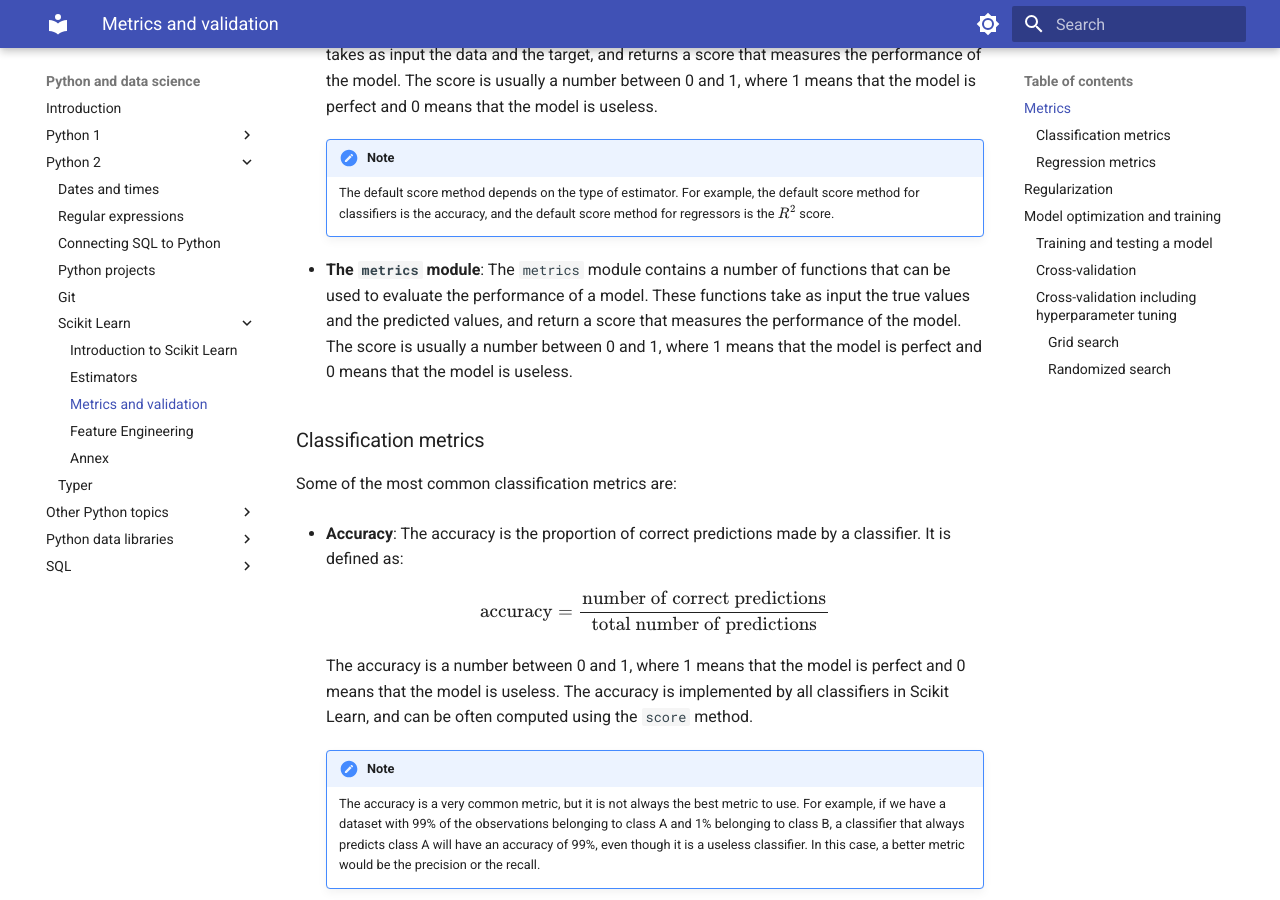
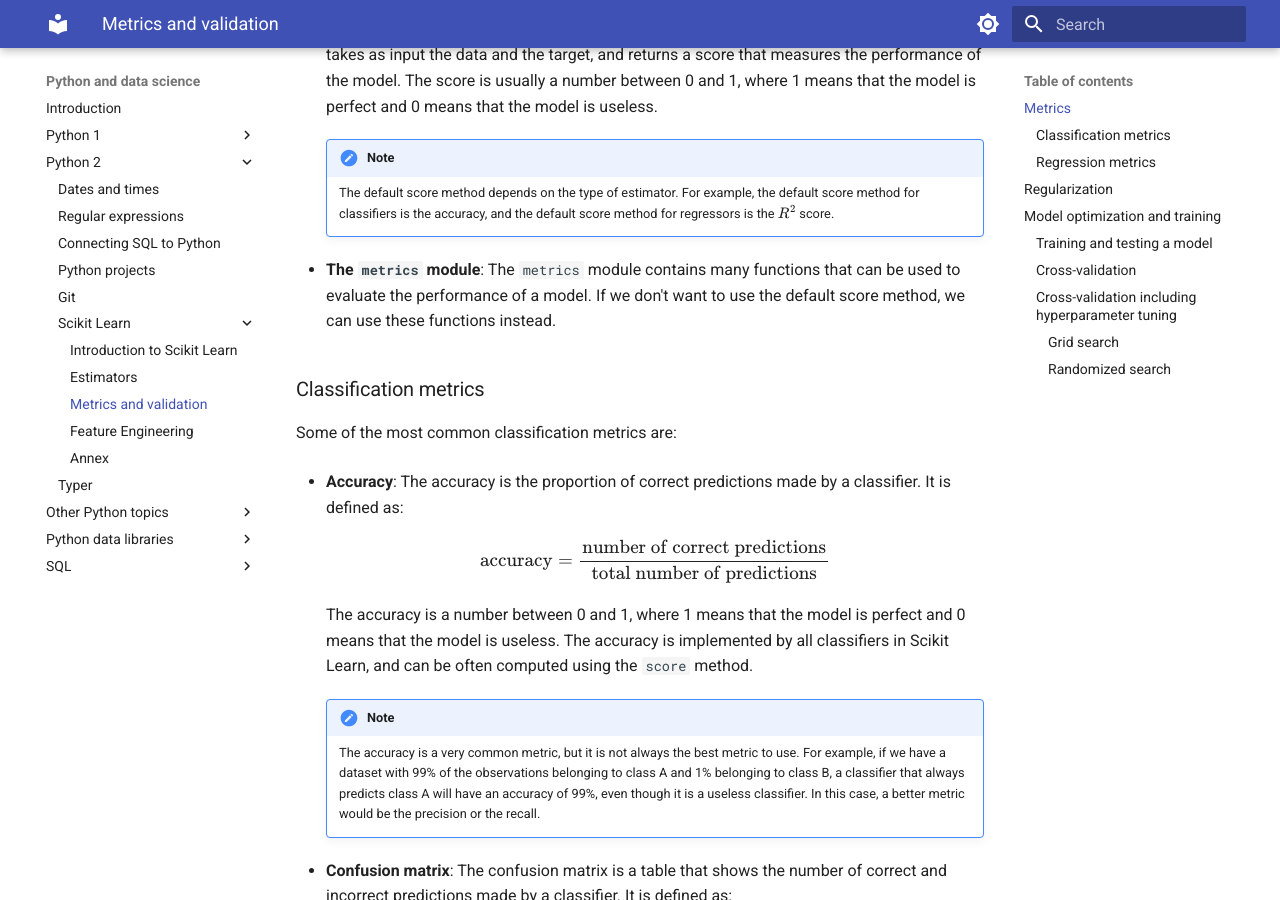
Before and after one commit to gerardpc/python-course, an MkDocs documentation site: the page built from docs/sections/python_libraries/sklearn/sklearn_models_metrics.md, in a window 1280 px wide and 900 px high, scrolled down 950 px. Built offline with MkDocs 1.6.1 and Material for MkDocs 9.7.7, drawn with Linux system fonts in a browser that asks for light colours.

Commit message:
bug models

```diff
--- a/docs/sections/python_libraries/sklearn/sklearn_models_metrics.md
+++ b/docs/sections/python_libraries/sklearn/sklearn_models_metrics.md
@@ -36,10 +36,8 @@ The Scikit learn API provides two ways to use metrics:
         The default score method depends on the type of estimator. For example, the default score method for
         classifiers is the accuracy, and the default score method for regressors is the $R^2$ score.
 
-* **The `metrics` module**: The `metrics` module contains a number of functions that can be used to evaluate the
-  performance of a model. These functions take as input the true values and the predicted values, and return a score
-  that measures the performance of the model. The score is usually a number between 0 and 1, where 1 means that the
-  model is perfect and 0 means that the model is useless.
+* **The `metrics` module**: The `metrics` module contains many functions that can be used to evaluate the
+  performance of a model. If we don't want to use the default score method, we can use these functions instead.
 
 ### Classification metrics
 
```
